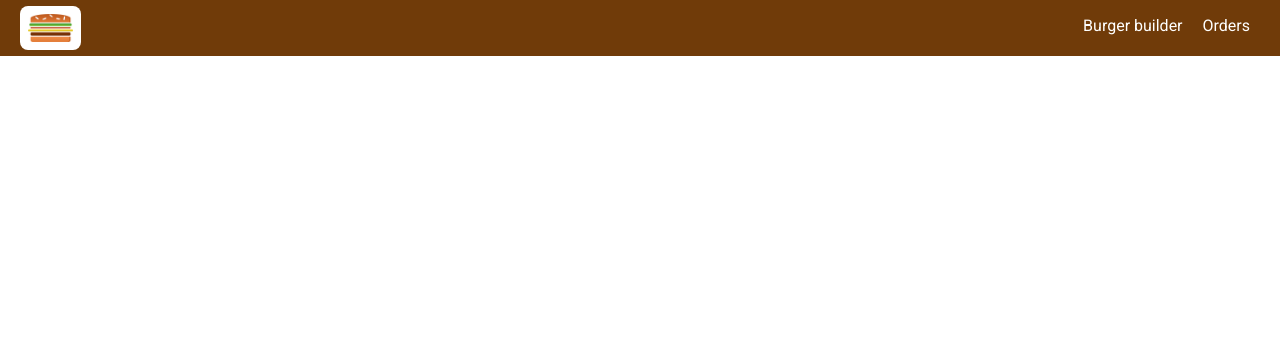
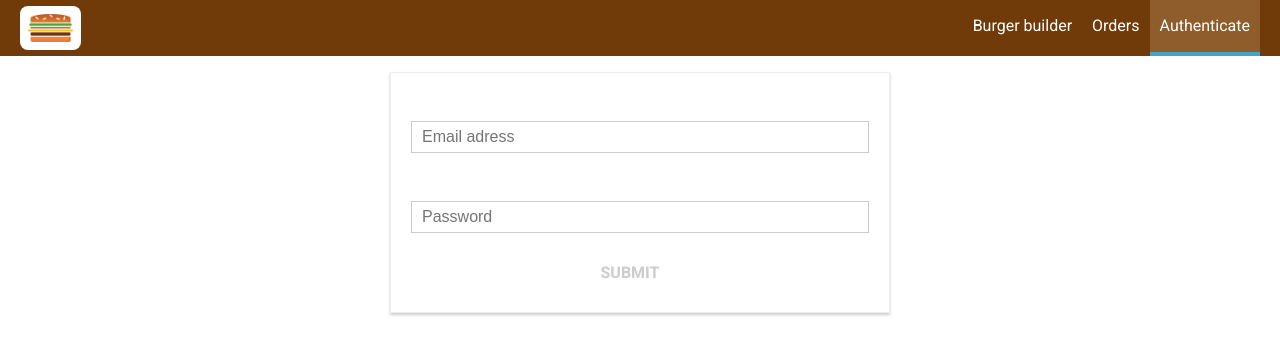
Before and after one commit to bartlomiejwiejak/burger-project, a React (Create React App) app: page /auth in a window 1280 px wide. Shown: the top 354 px of the page. Built offline with nearby package versions, Linux system fonts and the light colour scheme.

Commit message:
Added an Auth page

```diff
--- a/src/App.js
+++ b/src/App.js
@@ -4,6 +4,7 @@ import BurgerBuilder from './containers/BurgerBuilder/BurgerBuilder';
 import Checkout from './containers/Checkout/Checkout';
 import { Route, Switch } from 'react-router-dom';
 import Orders from './containers/Orders/Orders';
+import Auth from './containers/Auth/Auth';
 class App extends Component {
   render() {
     return (
@@ -13,6 +14,7 @@ class App extends Component {
             <Route path='/' exact component={BurgerBuilder} />
             <Route path='/checkout' component={Checkout} />
             <Route path='/orders' component={Orders} />
+            <Route path='/auth' component={Auth} />
           </Switch>
         </Layout>
       </div>
--- a/src/components/Navigation/NavigationItems/NavigationItems.js
+++ b/src/components/Navigation/NavigationItems/NavigationItems.js
@@ -6,6 +6,7 @@ const NavigationItems = () => {
     <ul className='NavigationItems'>
       <NavigationItem link='/' exact>Burger builder</NavigationItem>
       <NavigationItem link='/orders'>Orders</NavigationItem>
+      <NavigationItem link='/auth'>Authenticate</NavigationItem>
     </ul>
   );
 }
--- /dev/null
+++ b/src/containers/Auth/Auth.css
@@ -0,0 +1,15 @@
+.Auth {
+  margin: 20px auto;
+  width: 80%;
+  text-align: center;
+  box-shadow: 0 2px 3px #ccc;
+  border: 1px solid #eee;
+  padding: 10px;
+  box-sizing: border-box;
+}
+
+@media (min-width: 600px) {
+  .Auth {
+    width: 500px;
+  }
+}
--- /dev/null
+++ b/src/containers/Auth/Auth.js
@@ -0,0 +1,101 @@
+import React, { Component } from 'react';
+import Input from '../../components/UL/Input/Input';
+import Button from '../../components/UL/Button/Button';
+import './Auth.css';
+class Auth extends Component {
+  state = {
+    controls: {
+      email: {
+        elementType: 'input',
+        elementConfig: {
+          type: 'email',
+          placeholder: 'Email adress'
+        },
+        value: '',
+        validation: {
+          required: true,
+          valid: false,
+          touched: false,
+          isEmail: true
+        }
+      },
+      password: {
+        elementType: 'input',
+        elementConfig: {
+          type: 'password',
+          placeholder: 'Password'
+        },
+        value: '',
+        validation: {
+          required: true,
+          valid: false,
+          touched: false,
+          minLength: 6
+        }
+      }
+    },
+    isFormValid: false
+  }
+  checkValidity(value, rules) {
+    let isValid = true;
+    if (rules.required) {
+      isValid = value.trim() !== '' && isValid;
+    }
+    if (rules.minLength) {
+      isValid = value.length >= rules.minLength && isValid;
+    }
+    if (rules.maxLength) {
+      isValid = value.length <= rules.maxLength && isValid;
+    }
+    if (rules.isEmail) {
+      const pattern = /[a-z0-9!#$%&'*+/=?^_`{|}~-]+(?:\.[a-z0-9!#$%&'*+/=?^_`{|}~-]+)*@(?:[a-z0-9](?:[a-z0-9-]*[a-z0-9])?\.)+[a-z0-9](?:[a-z0-9-]*[a-z0-9])?/;
+      isValid = pattern.test(value) && isValid
+    }
+
+    if (rules.isNumeric) {
+      const pattern = /^\d+$/;
+      isValid = pattern.test(value) && isValid
+    }
+    return isValid;
+  }
+  inputOnChangeHandler = (e, key) => {
+    let updatedControls = { ...this.state.controls };
+    updatedControls[key].value = e.target.value
+    updatedControls[key].validation.touched = true;
+    updatedControls[key].validation.valid = this.checkValidity(updatedControls[key].value, updatedControls[key].validation);
+    let isFormValid = true;
+    for (let inputName in this.state.orderForm) {
+      if (!this.state.orderForm[inputName].validation.valid) {
+        isFormValid = false;
+      }
+    }
+    this.setState({
+      controls: updatedControls,
+      isFormValid
+    })
+  }
+  render() {
+    let inputElements = [];
+
+    for (let inputName in this.state.controls) {
+      let obj = {}
+      for (let attr in this.state.controls[inputName]) {
+        obj[attr] = this.state.controls[inputName][attr];
+      }
+      obj['id'] = inputName;
+      inputElements.push(obj);
+    }
+    let form = (<form onSubmit={this.orderHandler}>
+      {inputElements.map(inputElement => <Input name={inputElement.id} touched={inputElement.validation.touched} isValid={inputElement.validation.valid} onChange={(e) => this.inputOnChangeHandler(e, inputElement.id)} key={inputElement.id} elementConfig={inputElement.elementConfig} elementType={inputElement.elementType} value={inputElement.value} />)}
+      <Button disabled={!this.state.isFormValid} btnType='Success'>SUBMIT</Button>
+    </form>)
+
+    return (
+      <div className='Auth'>
+        {form}
+      </div>
+    );
+  }
+}
+
+export default Auth;
```
